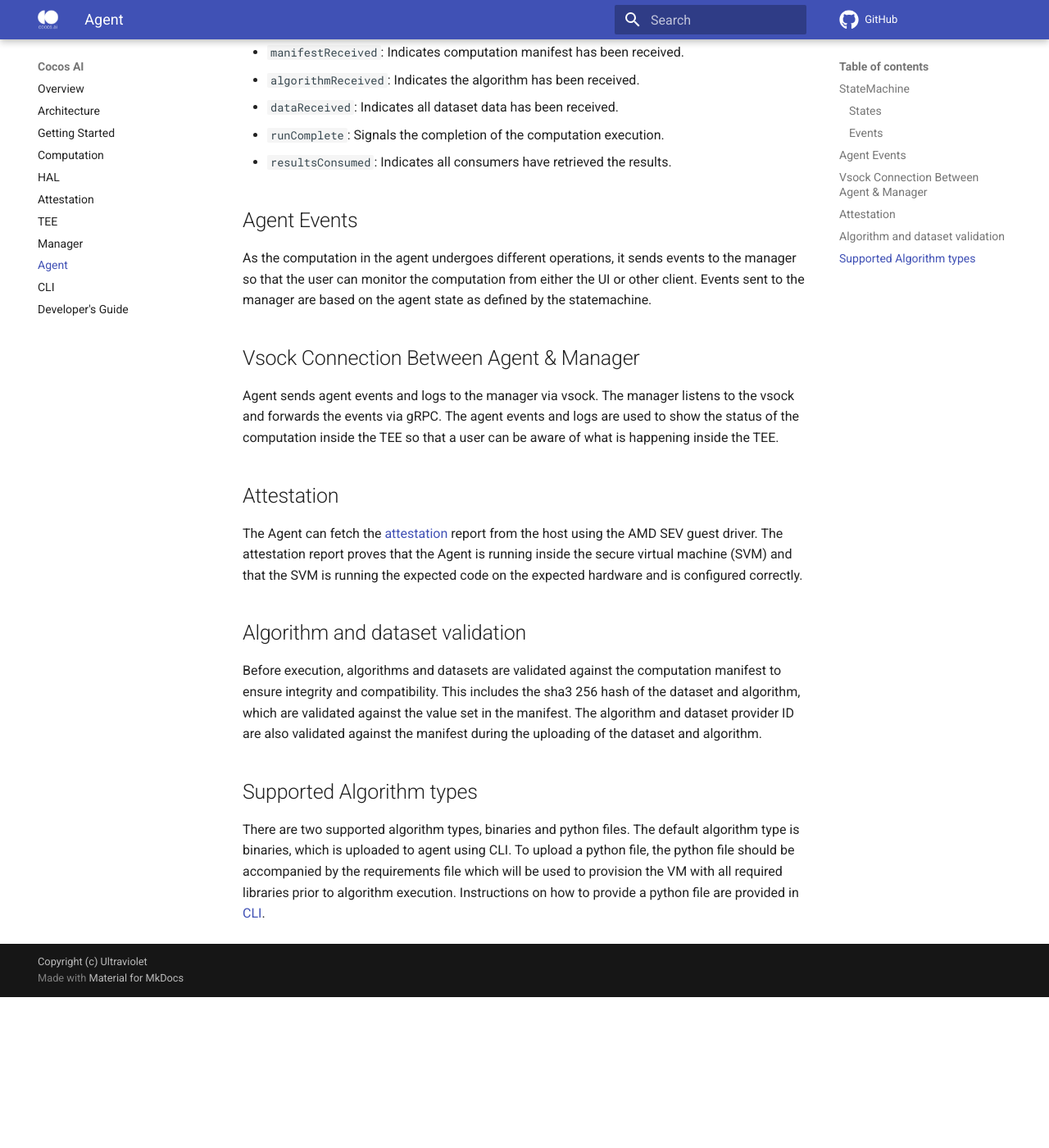
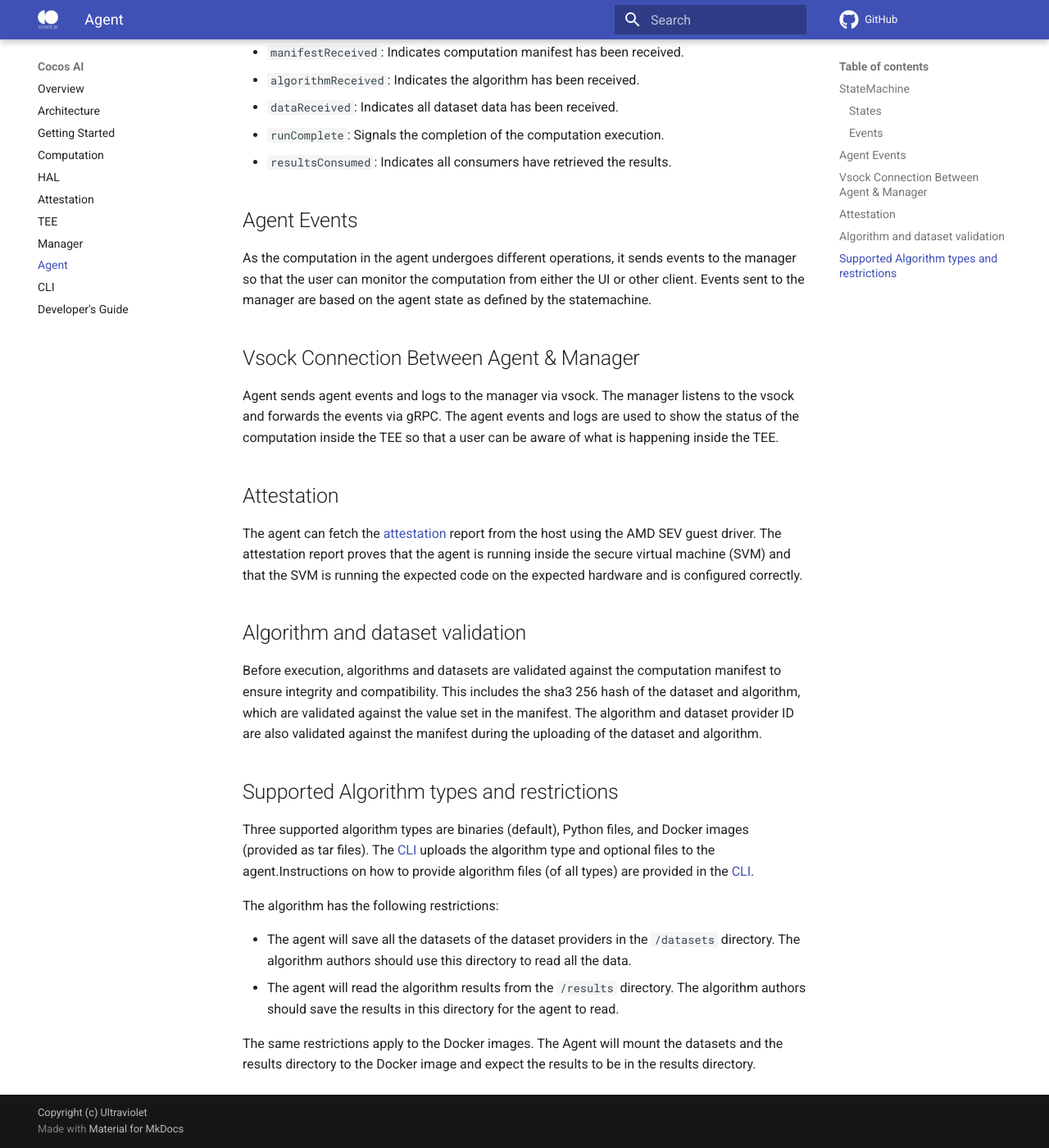
Before and after one commit to ultravioletrs/cocos-docs, an MkDocs documentation site: the page built from docs/agent.md, in a window 1280 px wide and 1400 px high, scrolled down 1315 px. Shown: the whole window at 82% size. Built offline with MkDocs 1.6.1 and Material for MkDocs 9.7.7, drawn with Linux system fonts in a browser that asks for light colours; comment, search, counter and statistics services are not loaded; before the commit the page ends 2531 px from its top, so only the background shows below that; some of the changed text lies outside the part shown.

Commit message:
add description for docker images

```diff
--- a/docs/agent.md
+++ b/docs/agent.md
@@ -2,7 +2,7 @@
 
 The agent is responsible for the life cycle of the computation, i.e., running the computation and sending events about the status of the computation within the TEE. The agent is found inside the VM (TEE), and each computation within the TEE has its own agent. When a computation run request is sent from the manager, manager creates a VM where the agent is found and sends the computation manifest to the agent.
 
-The picture below shows where the Agent runs in the Cocos system, helping us better understand its role.
+The picture below shows where the agent runs in the Cocos system, helping us better understand its role.
 
 ![Agent](./img/agent.png){ align=center }
 
@@ -41,12 +41,19 @@ Agent sends agent events and logs to the manager via vsock. The manager listens
 
 ## Attestation
 
-The Agent can fetch the [attestation](./attestation.md) report from the host using the AMD SEV guest driver. The attestation report proves that the Agent is running inside the secure virtual machine (SVM) and that the SVM is running the expected code on the expected hardware and is configured correctly.
+The agent can fetch the [attestation](./attestation.md) report from the host using the AMD SEV guest driver. The attestation report proves that the agent is running inside the secure virtual machine (SVM) and that the SVM is running the expected code on the expected hardware and is configured correctly.
 
 ## Algorithm and dataset validation
 
 Before execution, algorithms and datasets are validated against the computation manifest to ensure integrity and compatibility. This includes the sha3 256 hash of the dataset and algorithm, which are validated against the value set in the manifest. The algorithm and dataset provider ID are also validated against the manifest during the uploading of the dataset and algorithm.
 
-## Supported Algorithm types
+## Supported Algorithm types and restrictions
 
-There are two supported algorithm types, binaries and python files. The default algorithm type is binaries, which is uploaded to agent using CLI. To upload a python file, the python file should be accompanied by the requirements file which will be used to provision the VM with all required libraries prior to algorithm execution. Instructions on how to provide a python file are provided in  [CLI](/cli).
+Three supported algorithm types are binaries (default), Python files, and Docker images (provided as tar files). The [CLI](/cli) uploads the algorithm type and optional files to the agent.Instructions on how to provide algorithm files (of all types) are provided in the [CLI](/cli).
+
+The algorithm has the following restrictions:
+
+ * The agent will save all the datasets of the dataset providers in the `/datasets` directory. The algorithm authors should use this directory to read all the data.
+ * The agent will read the algorithm results from the `/results` directory. The algorithm authors should save the results in this directory for the agent to read.
+
+The same restrictions apply to the Docker images. The Agent will mount the datasets and the results directory to the Docker image and expect the results to be in the results directory.
```
Also changed, not shown: docs/cli.md (+9 -3 lines).
